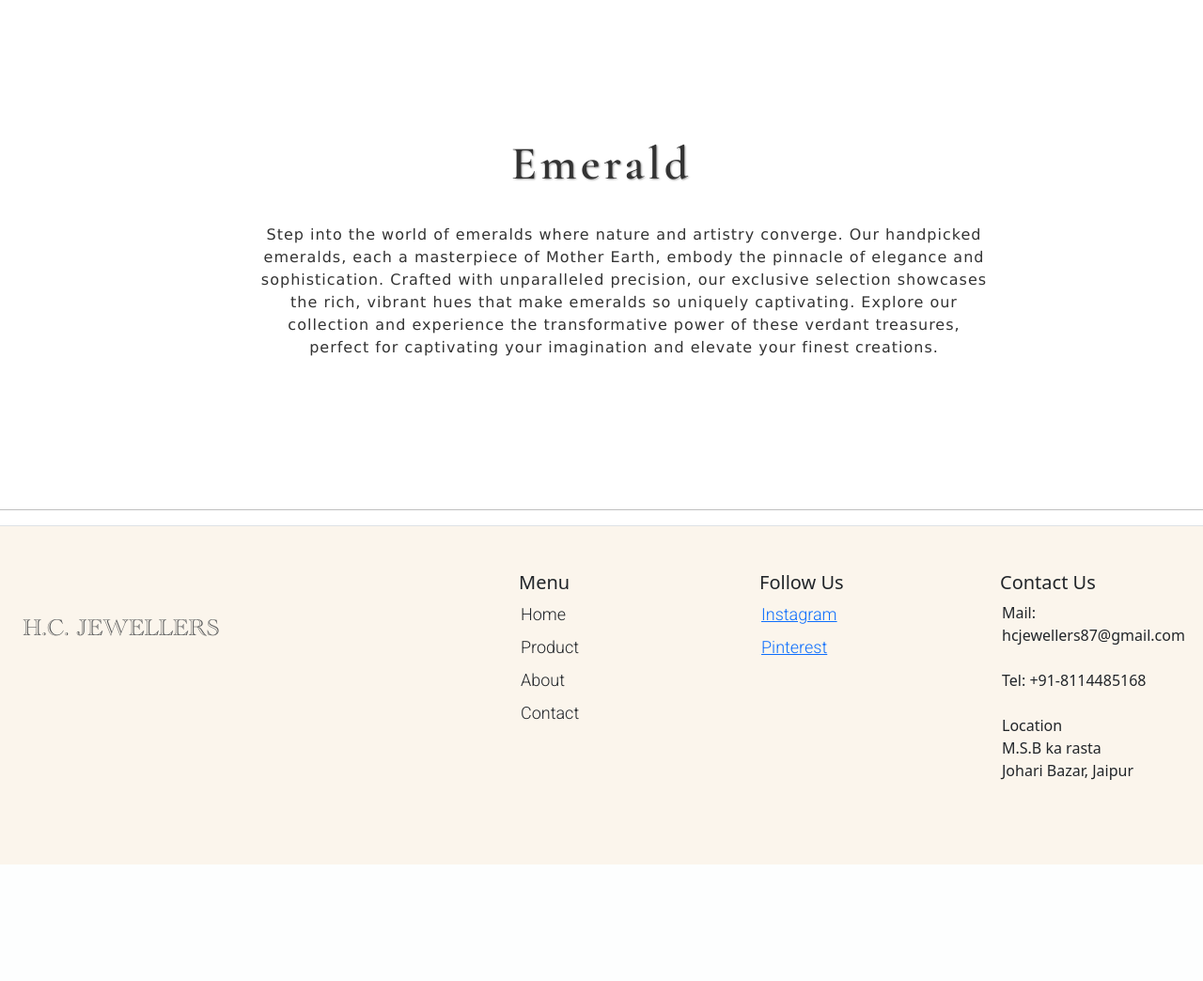
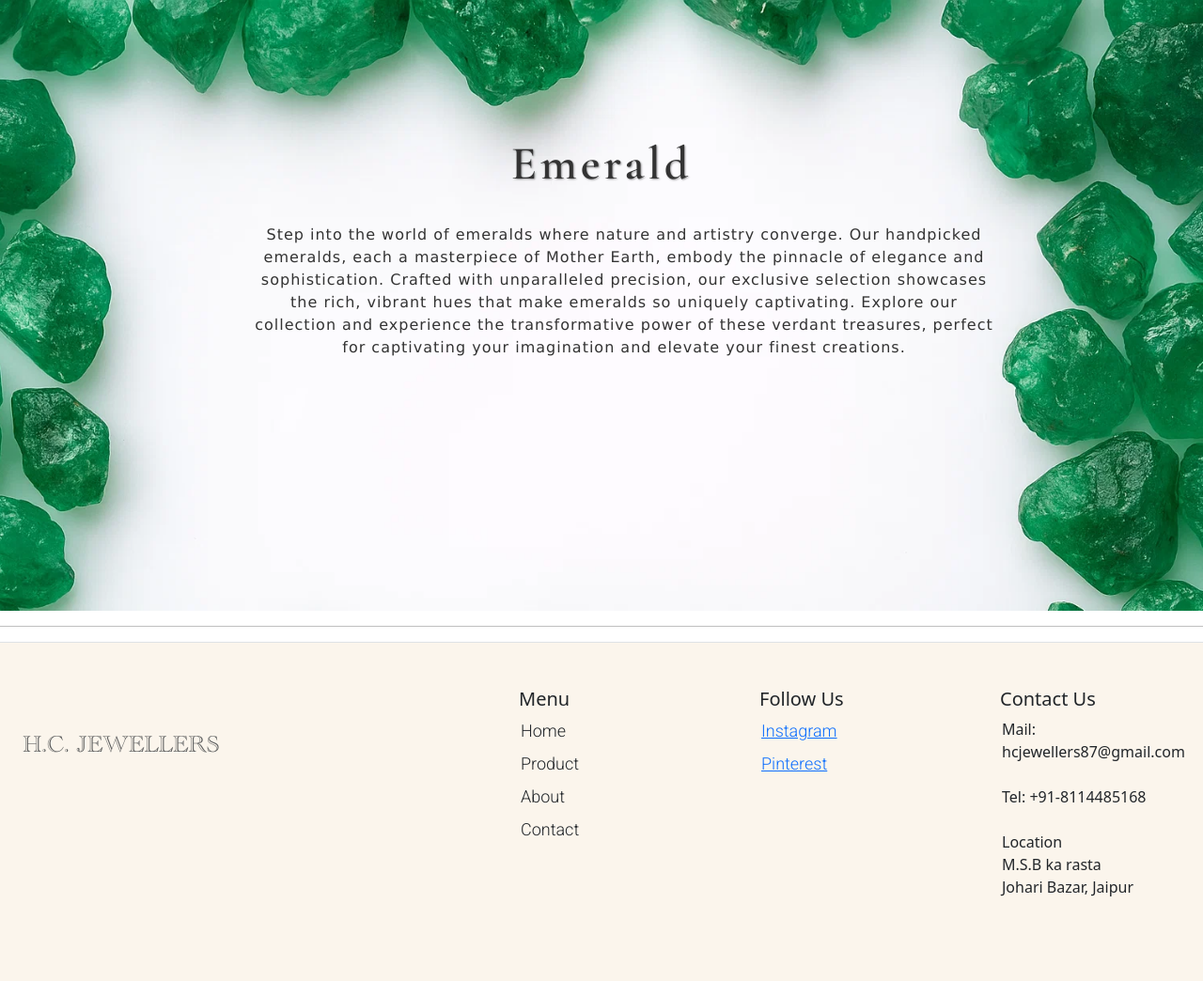
Before and after one commit to PrashantJargad/H.C.-Jewellers, a Flask app: page /product in a window 1280 px wide. Shown: the part 71-1115 px from the top of the page at 94% size. Before the commit the page ends 991 px from the top, so only its background shows below. Run offline with Flask 3, Linux system fonts and the light colour scheme; data that the repository does not hold is empty; some web fonts are replaced.

Commit message:
Change the style

```diff
--- a/static/css/style.css
+++ b/static/css/style.css
@@ -369,20 +369,31 @@
     }
 }
 
+.product_mobile_page {
+    background-image: url("/static/img/emerald-circle.jpg");
+    background-size: 1300px auto;   /* keep your custom width */
+    background-position: top center;
+    background-repeat: no-repeat;
+    height: 650px;  /* match your image height */
+    margin: 0;
+    padding: 0;
+}
 
-
-@media only screen and (max-width: 480px) {
+@media only screen and (max-width: 600px) {
     .product_mobile_page {
         background-image: none;
+        margin-top: 100px;
+        padding-left: 20px;
+
         /* removes image */
     }
 }
 
-@media only screen and (min-width:1200px) {
+/* @media only screen and (min-width:1200px) {
     .product_mobile_page {
         background-size: 1475px 650px;
     }
-}
+} */
 
 @media only screen and (min-width:700px) and (max-width:860px) {
     .laptop_text_emerald {
```
